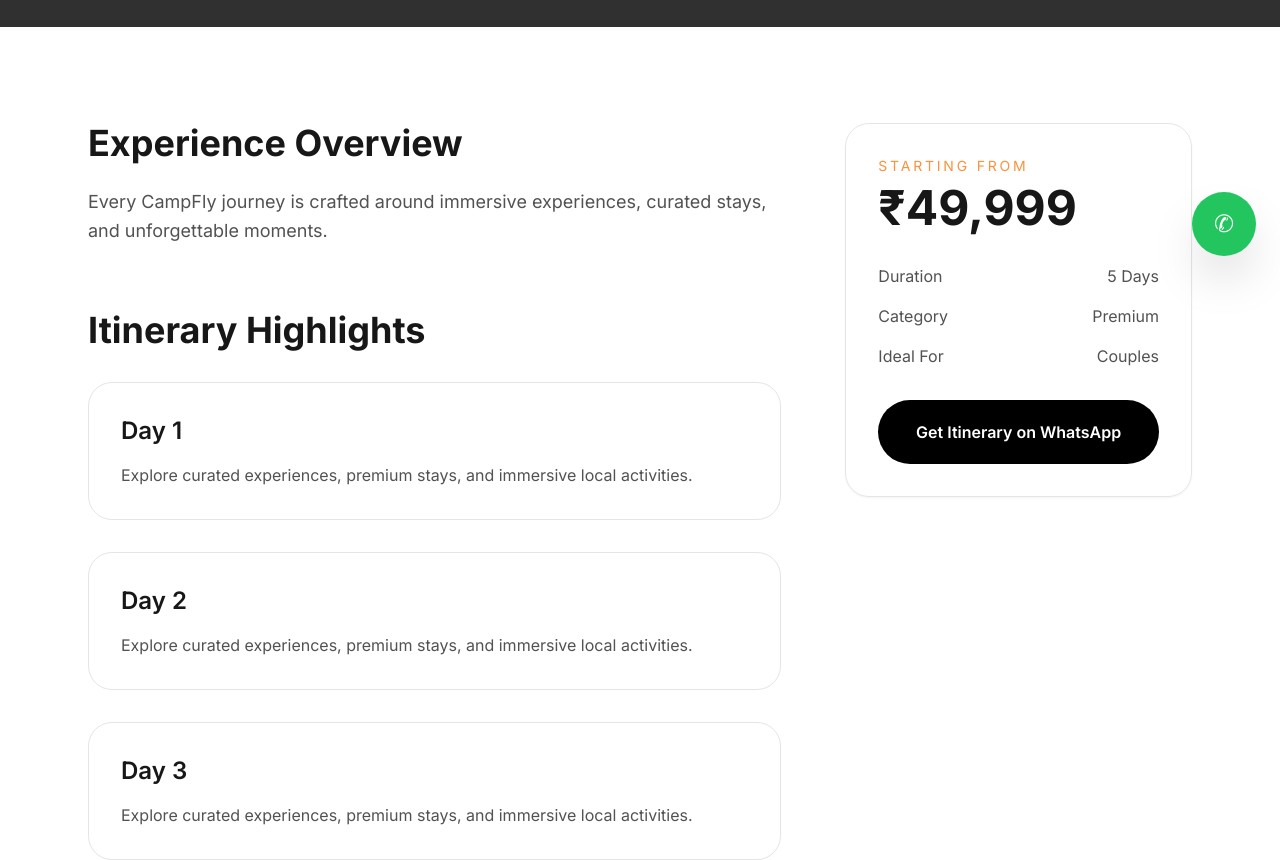
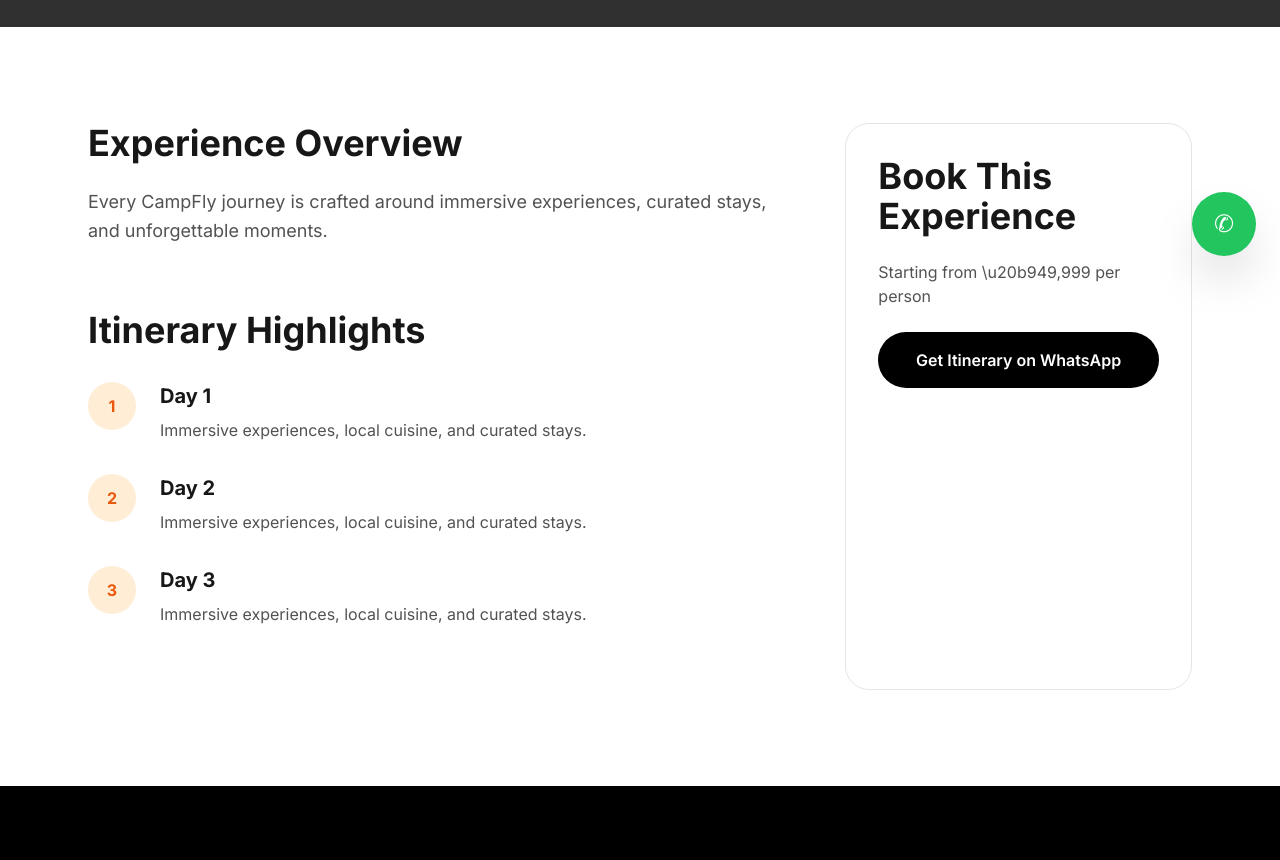
Before and after one commit to harshadh789/CampFlyNew, a Next.js app: page /packages/1 in a window 1280 px wide. Shown: the part 520-1380 px from the top of the page. Built offline with nearby package versions, Linux system fonts and the light colour scheme; grey boxes are pictures that could not be loaded; a web font is replaced by a local one.

Commit message:
Fix: update packages/[slug]/page.tsx params to Promise type for Next.js 15

```diff
--- a/app/packages/[slug]/page.tsx
+++ b/app/packages/[slug]/page.tsx
@@ -1,11 +1,10 @@
 type PackagePageProps = {
-  params: {
-    slug: string
-  }
+  params: Promise<{ slug: string }>
 }
 
-export default function PackageDetailPage({ params }: PackagePageProps) {
-  const packageName = params.slug
+export default async function PackageDetailPage({ params }: PackagePageProps) {
+  const { slug } = await params
+  const packageName = slug
     .split('-')
     .map((word) => word.charAt(0).toUpperCase() + word.slice(1))
     .join(' ')
@@ -14,19 +13,15 @@ export default function PackageDetailPage({ params }: PackagePageProps) {
     <main className="bg-white pt-32 text-neutral-900">
       <section className="relative overflow-hidden bg-black py-32 text-white">
         <div className="absolute inset-0 opacity-30 bg-[url('https://images.unsplash.com/photo-1507525428034-b723cf961d3e')] bg-cover bg-center" />
-
         <div className="relative z-10 mx-auto max-w-6xl px-6">
           <p className="mb-4 text-sm uppercase tracking-[0.3em] text-orange-300">
             CampFly Experience
           </p>
-
           <h1 className="mb-6 text-6xl font-bold leading-tight">
             {packageName}
           </h1>
-
           <p className="max-w-3xl text-xl text-neutral-200">
-            Curated premium travel experiences designed for unforgettable
-            journeys.
+            Curated premium travel experiences designed for unforgettable journeys.
           </p>
         </div>
       </section>
@@ -35,75 +30,38 @@ export default function PackageDetailPage({ params }: PackagePageProps) {
         <div className="grid gap-16 lg:grid-cols-[2fr,1fr]">
           <div>
             <div className="mb-16">
-              <h2 className="mb-6 text-4xl font-bold">
-                Experience Overview
-              </h2>
-
+              <h2 className="mb-6 text-4xl font-bold">Experience Overview</h2>
               <p className="text-lg leading-relaxed text-neutral-600">
                 Every CampFly journey is crafted around immersive experiences,
                 curated stays, and unforgettable moments.
               </p>
             </div>
-
             <div className="mb-16">
-              <h2 className="mb-8 text-4xl font-bold">
-                Itinerary Highlights
-              </h2>
-
+              <h2 className="mb-8 text-4xl font-bold">Itinerary Highlights</h2>
               <div className="space-y-8">
                 {[1, 2, 3].map((day) => (
-                  <div
-                    key={day}
-                    className="rounded-3xl border border-neutral-200 p-8"
-                  >
-                    <h3 className="mb-4 text-2xl font-semibold">
-                      Day {day}
-                    </h3>
-
-                    <p className="text-neutral-600">
-                      Explore curated experiences, premium stays, and immersive
-                      local activities.
-                    </p>
+                  <div key={day} className="flex gap-6">
+                    <div className="flex h-12 w-12 shrink-0 items-center justify-center rounded-full bg-orange-100 font-bold text-orange-600">
+                      {day}
+                    </div>
+                    <div>
+                      <h3 className="mb-2 text-xl font-bold">Day {day}</h3>
+                      <p className="text-neutral-600">
+                        Immersive experiences, local cuisine, and curated stays.
+                      </p>
+                    </div>
                   </div>
                 ))}
               </div>
             </div>
           </div>
-
-          <aside>
-            <div className="sticky top-32 rounded-3xl border border-neutral-200 p-8 shadow-sm">
-              <div className="mb-8">
-                <p className="mb-2 text-sm uppercase tracking-[0.2em] text-orange-400">
-                  Starting From
-                </p>
-
-                <h3 className="text-5xl font-bold">
-                  ₹49,999
-                </h3>
-              </div>
-
-              <div className="mb-8 space-y-4 text-neutral-600">
-                <div className="flex items-center justify-between">
-                  <span>Duration</span>
-                  <span>5 Days</span>
-                </div>
-
-                <div className="flex items-center justify-between">
-                  <span>Category</span>
-                  <span>Premium</span>
-                </div>
-
-                <div className="flex items-center justify-between">
-                  <span>Ideal For</span>
-                  <span>Couples</span>
-                </div>
-              </div>
-
-              <button className="w-full rounded-full bg-black px-6 py-5 font-semibold text-white transition hover:bg-orange-400 hover:text-black">
-                Get Itinerary on WhatsApp
-              </button>
-            </div>
-          </aside>
+          <div className="rounded-3xl border border-neutral-200 p-8">
+            <div className="mb-6 text-4xl font-bold">Book This Experience</div>
+            <p className="mb-6 text-neutral-600">Starting from \u20b949,999 per person</p>
+            <button className="w-full rounded-full bg-black py-4 font-semibold text-white transition hover:bg-orange-400 hover:text-black">
+              Get Itinerary on WhatsApp
+            </button>
+          </div>
         </div>
       </section>
     </main>
```
